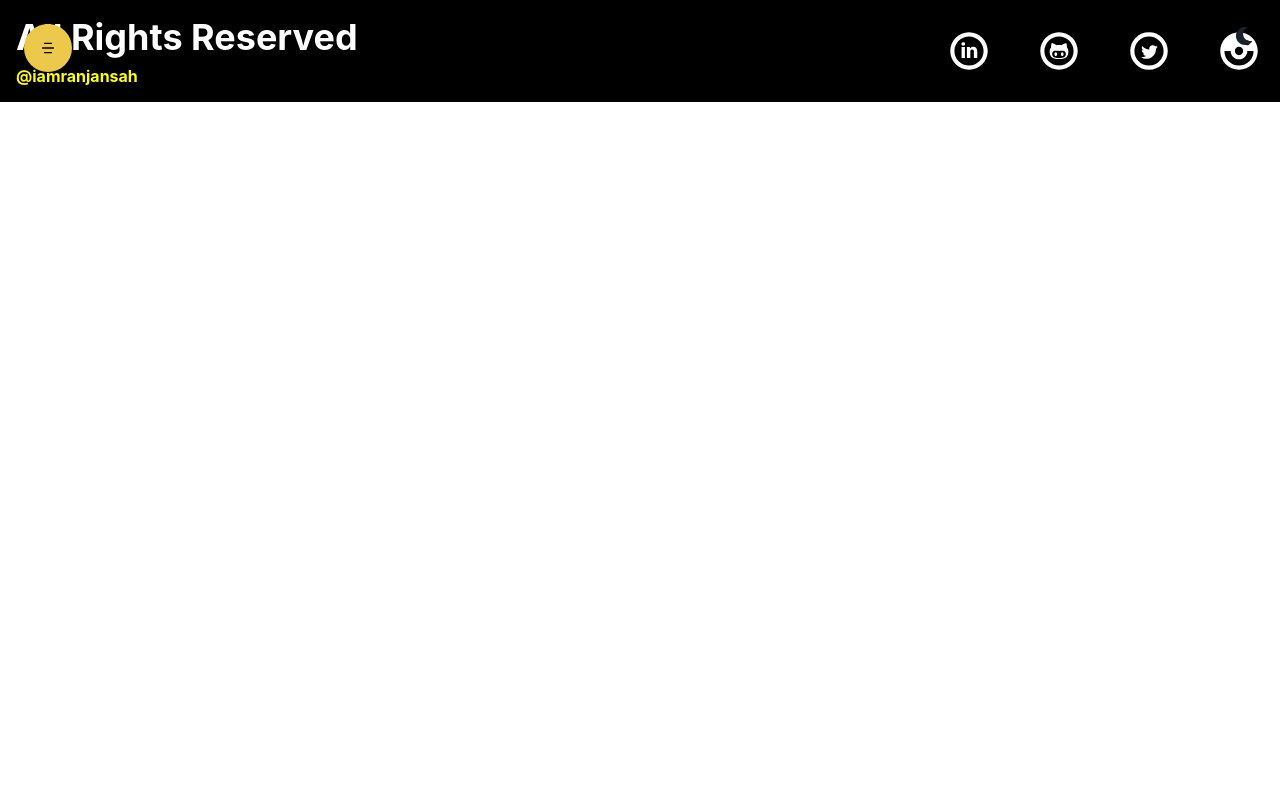
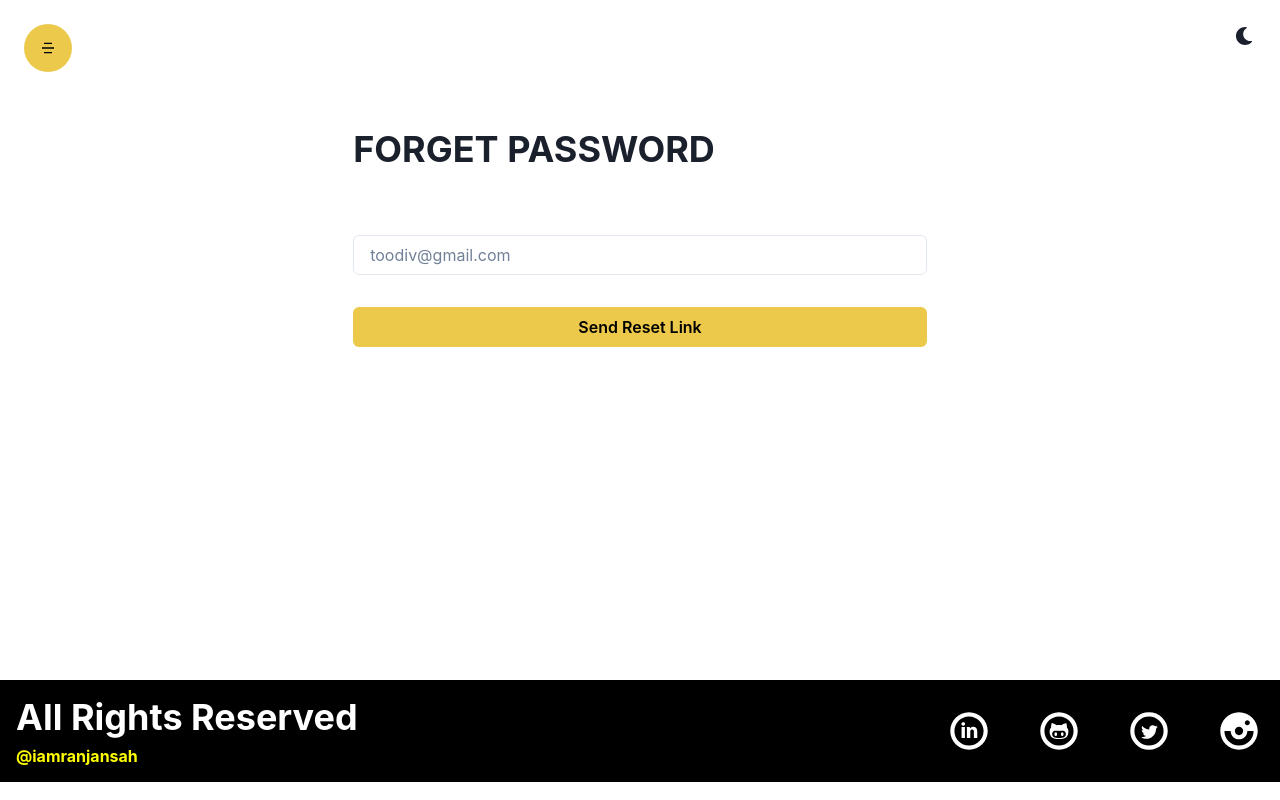
Before and after one commit to iamranjansah/TooD-V-, a React (Create React App) app: page /forgetpassword in a window 1280 px wide. Built offline with nearby package versions, Linux system fonts and the light colour scheme.

Commit message:
Done login signup page

```diff
--- a/src/App.js
+++ b/src/App.js
@@ -6,6 +6,8 @@
 import Footer from './components/Layout/Footer/Footer';
 import Login from './components/Auth/Login'
 import Signup from './components/Auth/Signup';
+import ForgetPassword from './components/Auth/ForgetPassword';
+import ResetPassword from './components/Auth/ResetPassword';
 
 function App() {
   return (
@@ -16,6 +18,8 @@
       <Route path ="/courses" element={<Courses/>} />
       <Route path ="/login" element={<Login/>} />
       <Route path ="/signup" element={<Signup/>} />
+      <Route path ="/forgetpassword" element={<ForgetPassword/>} />
+      <Route path ="/resetpassword/:token" element={<ResetPassword/>} />
 
 
 
--- /dev/null
+++ b/src/components/Auth/ForgetPassword.jsx
@@ -0,0 +1,36 @@
+import React, { useState } from 'react';
+import { Container, Input, Heading, VStack, Button } from '@chakra-ui/react';
+
+const ForgetPassword = () => {
+  const [email, setEmail] = useState('');
+  return (
+    <Container py={'16'} h={'85vh'}>
+      <form>
+        <Heading
+          children="Forget Password"
+          my={'16'}
+          textTransform={'uppercase'}
+          textAlign={['center', 'left']}
+        />
+
+        <VStack spacing={'8'}>
+          <Input
+            required
+            id="email"
+            value={email}
+            onChange={e => setEmail(e.target.value)}
+            type="email"
+            focusBorderColor="yellow.500"
+            placeholder="toodiv@gmail.com"
+          />
+
+          <Button type="submit" colorScheme="yellow" w={'full'}>
+            Send Reset Link
+          </Button>
+        </VStack>
+      </form>
+    </Container>
+  );
+};
+
+export default ForgetPassword;
--- a/src/components/Auth/Login.jsx
+++ b/src/components/Auth/Login.jsx
@@ -14,7 +14,7 @@
   const [email, setEmail] = useState('');
   const [password, setPassword] = useState('');
   return (
-    <Container h={'95vh'}>
+    <Container h={'85vh'}>
       <VStack h={'full'} justifyContent={'center'} spacing={'16'}>
         <Heading children={'Welcome to TooD!V'} />
 
--- /dev/null
+++ b/src/components/Auth/ResetPassword.jsx
@@ -0,0 +1,39 @@
+import React, { useState } from 'react';
+import { Container, Input, Heading, VStack, Button } from '@chakra-ui/react';
+import { useParams } from 'react-router-dom';
+
+const ResetPassword = () => {
+  const [password, setPassword] = useState('');
+  const param = useParams();
+
+  return (
+    <Container py={'16'} h={'85vh'}>
+      <form>
+        <Heading
+          children="Reset Password"
+          my={'16'}
+          textTransform={'uppercase'}
+          textAlign={['center', 'left']}
+        />
+
+        <VStack spacing={'8'}>
+          <Input
+            required
+            value={password}
+            onChange={e => setPassword(e.target.value)}
+            type="password"
+            placeholder='New Possword'
+            focusBorderColor="yellow.500"
+
+          />
+
+          <Button type="submit" colorScheme="yellow" w={'full'}>
+          Reset Password
+          </Button>
+        </VStack>
+      </form>
+    </Container>
+  );
+};
+
+export default ResetPassword;
--- a/src/components/Auth/Signup.jsx
+++ b/src/components/Auth/Signup.jsx
@@ -7,8 +7,7 @@
   Box,
   Button,
   Avatar,
-  border,
-  background,
+
 } from '@chakra-ui/react';
 import React, { useState } from 'react';
 import { Link } from 'react-router-dom';
@@ -32,6 +31,7 @@
   const [password, setPassword] = useState('');
   const [imagePrev, setImagePrev] = useState('');
   const [image, setImage] = useState('');
+  const [name, setName] = useState('');
 
   const changeImageHandler = e => {
     const file = e.target.files[0];
@@ -43,7 +43,7 @@
     };
   };
   return (
-    <Container h={'95vh'} my={'8'}>
+    <Container my={'20'} h={'85vh'}>
       <VStack h={'full'} justifyContent={'center'} spacing={'16'}>
         <Heading textTransform={'uppercase'} children={'Registration'} />
 
@@ -57,8 +57,8 @@
             <Input
               required
               id="name"
-              // value={}
-              onChange={e => setEmail(e.target.value)}
+              value={name}
+              onChange={e => setName(e.target.value)}
               type="text"
               focusBorderColor="yellow.500"
               placeholder="Ranjan Kumar"
```
